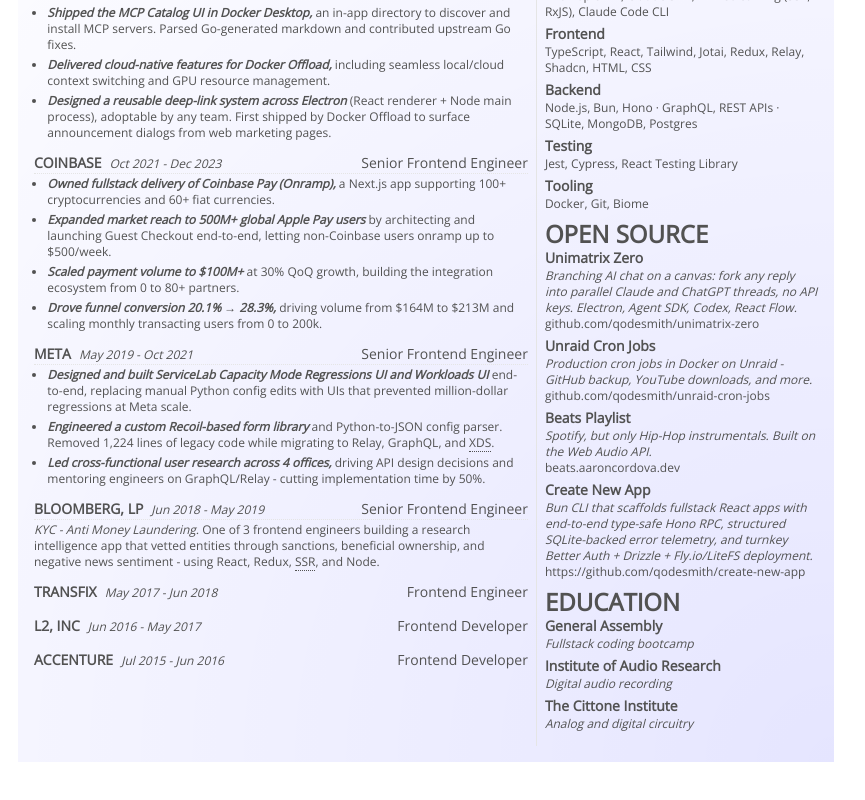
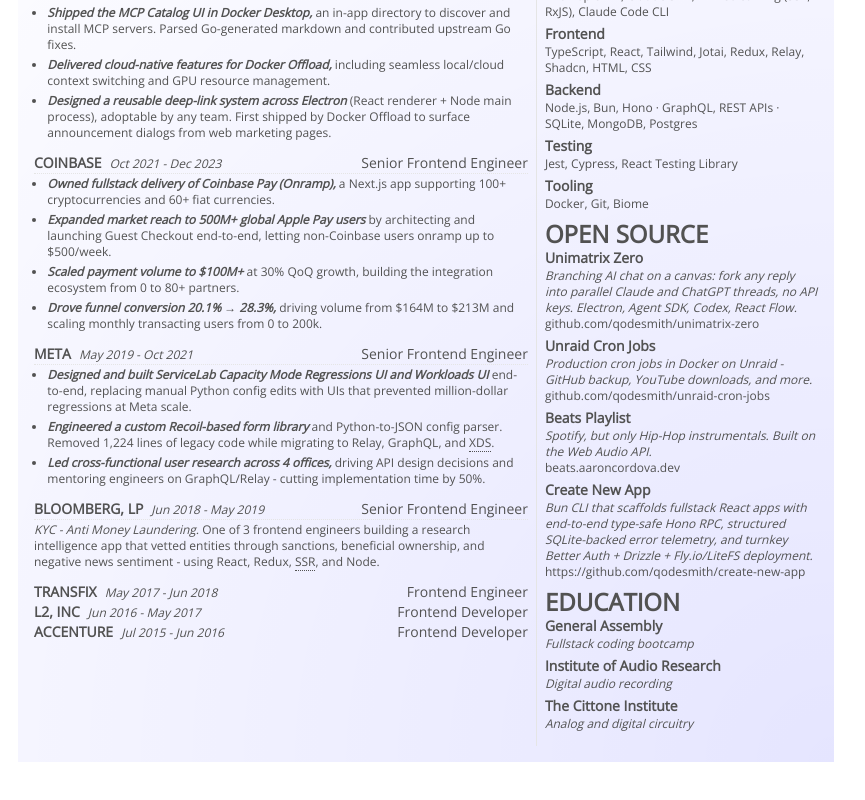
Before and after one commit to qodesmith/resume, a React (Vite) app: page / in a window 1280 px wide. Shown: the part 374-1174 px from the top of the page, without its empty margins (214-1079 px from the left). Built offline with nearby package versions, Linux system fonts and the light colour scheme.

Commit message:
Drop padding and content wrapper for work items without details or blurb

```diff
--- a/src/components/custom/ExperienceItem.tsx
+++ b/src/components/custom/ExperienceItem.tsx
@@ -13,8 +13,10 @@ export function ExperienceItem({
   blurb,
   hideTitleUnderline,
 }: WorkHistoryItem) {
+  const hasContent = details.length > 0 || !!blurb
+
   return (
-    <article className="pb-3 text-xs last:pb-0">
+    <article className={cn('text-xs last:pb-0', hasContent ? 'pb-3' : 'pb-0')}>
       <div
         className={cn(
           'flex justify-between text-sm',
@@ -31,6 +33,7 @@ export function ExperienceItem({
         <span>{title}</span>
       </div>
 
+      {hasContent && (
         <div className="pt-0.5">
           {details.length > 0 && (
             <ul>
@@ -57,6 +60,7 @@ export function ExperienceItem({
             </>
           )}
         </div>
+      )}
     </article>
   )
 }
```
Lines whose indentation alone changed are shown as unchanged.
